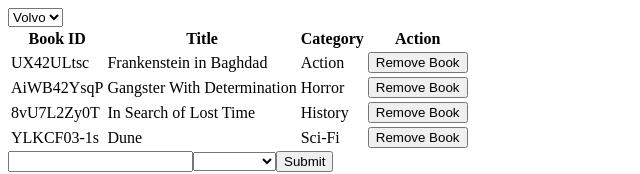
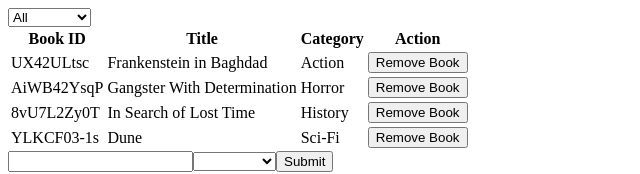
Before and after one commit to martinnajjar12/book-store, a React (Create React App) app: page / in a window 1280 px wide. Shown: the top 174 px of the page, without its empty margins (0-640 px from the left). Built offline with nearby package versions, Linux system fonts and the light colour scheme.

Commit message:
Add the functionality to the filter feature

```diff
--- a/src/components/CategoryFilter.js
+++ b/src/components/CategoryFilter.js
@@ -2,14 +2,12 @@
 import PropTypes from 'prop-types';
 
 const CategoryFilter = ({ filterHandler }) => {
-  console.log(filterHandler);
+  const categories = ['All', 'Action', 'Biography', 'History', 'Horror', 'Kids', 'Learning', 'Sci-Fi'];
   return (
     <form>
-      <select>
-        <option value="volvo">Volvo</option>
-        <option value="saab">Saab</option>
-        <option value="opel">Opel</option>
-        <option value="audi">Audi</option>
+      <select onChange={e => filterHandler(e.target.value)}>
+        { categories.map(category => (
+          <option key={category} value={category}>{category}</option>)) }
       </select>
     </form>
   );
--- a/src/containers/BooksList.js
+++ b/src/containers/BooksList.js
@@ -6,6 +6,7 @@
 
 const BooksList = () => {
   const books = useSelector(state => state.books);
+  const category = useSelector(state => state.filter);
   const dispatch = useDispatch();
 
   const handleRemoveBook = book => {
@@ -16,11 +17,19 @@
     dispatch(CHANGE_FILTER(name));
   };
 
-  const loopThroughTheBooks = books.map(book => (
-    <tr key={book.id}>
-      <Book book={book} removeBookHandler={book => handleRemoveBook(book)} />
-    </tr>
-  ));
+  const loopThroughTheBooks = () => {
+    let printedBooks = books;
+    if (category === 'All') {
+      printedBooks = books;
+    } else {
+      printedBooks = books.filter(book => book.category === category);
+    }
+    return printedBooks.map(book => (
+      <tr key={book.id}>
+        <Book book={book} removeBookHandler={book => handleRemoveBook(book)} />
+      </tr>
+    ));
+  };
 
   return (
     <>
@@ -35,7 +44,7 @@
           </tr>
         </thead>
         <tbody>
-          { loopThroughTheBooks }
+          { loopThroughTheBooks() }
         </tbody>
       </table>
     </>
--- a/src/reducers/filter.js
+++ b/src/reducers/filter.js
@@ -1,10 +1,6 @@
-const initialState = ['All', 'Action', 'Biography', 'History', 'Horror', 'Kids', 'Learning', 'Sci-Fi'];
-
-const filter = (state = initialState, { type, payload }) => {
+const filter = (state = 'All', { type, payload }) => {
   if (type === 'CHANGE_FILTER') {
     switch (payload) {
-      case 'All':
-        return initialState;
       case 'Action':
         return 'Action';
       case 'Biography':
```
